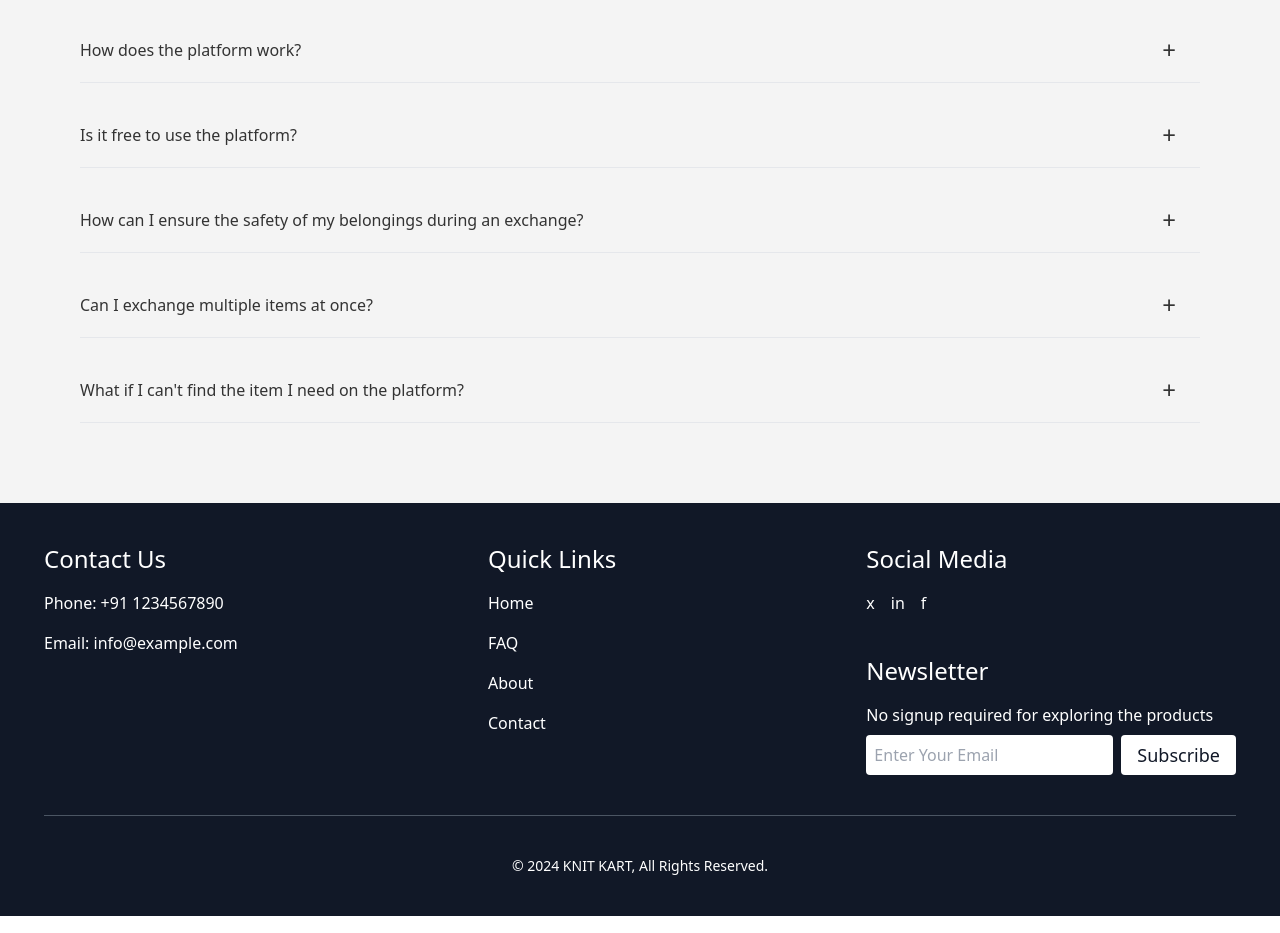
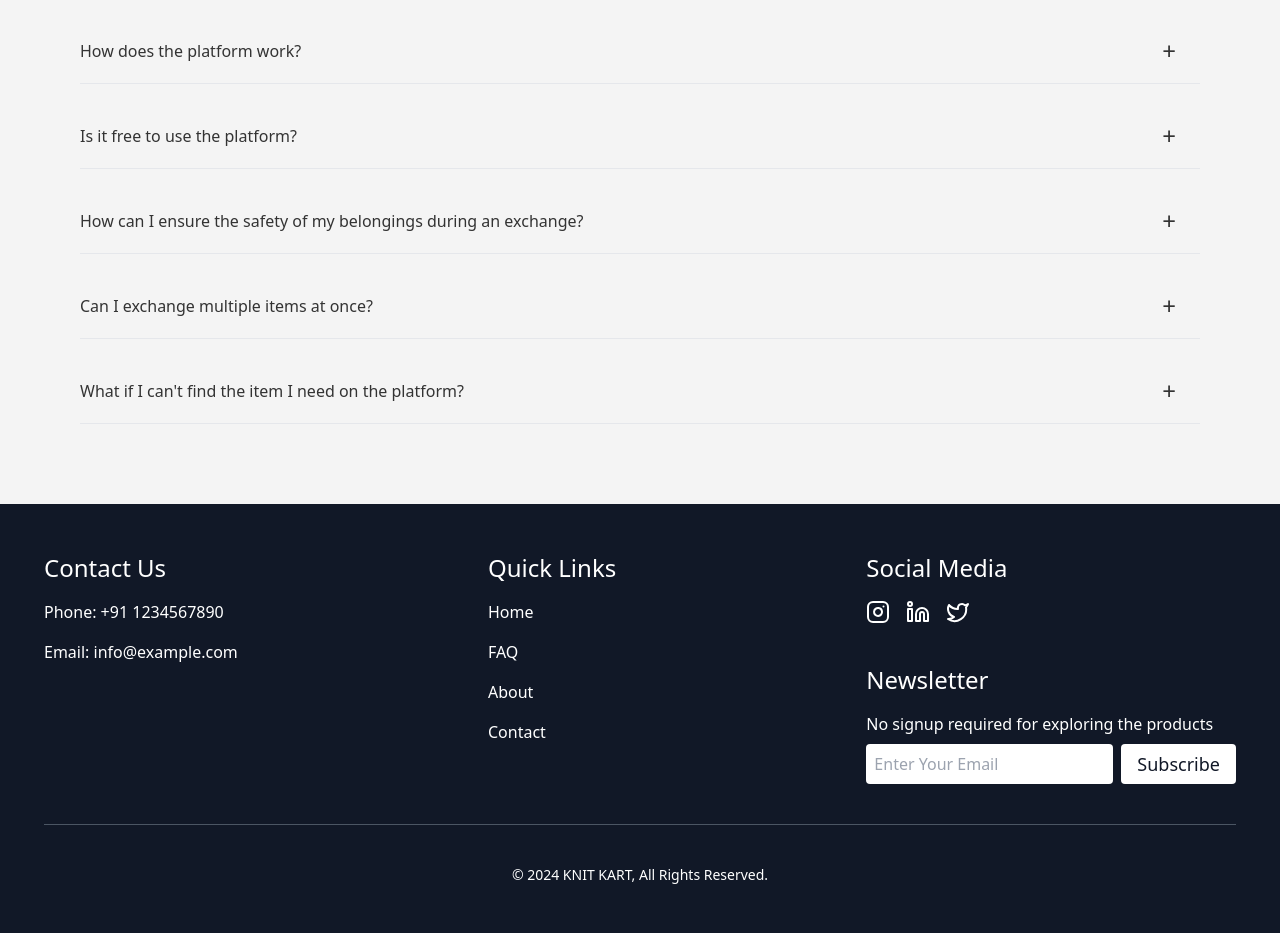
Before and after one commit to Rahul-K-Saini/KNIT-KART, a React (Vite) app in the folder frontend/: page / in a window 1280 px wide. Shown: the part 920-1853 px from the top of the page. Built offline with nearby package versions, Linux system fonts and the light colour scheme.

Commit message:
minor changes in ui [FAQ,Features]

```diff
--- a/frontend/package.json
+++ b/frontend/package.json
@@ -15,7 +15,6 @@
     "@radix-ui/react-slot": "^1.0.2",
     "clsx": "^2.1.0",
     "localforage": "^1.10.0",
-    "lucide-react": "^0.323.0",
     "match-sorter": "^6.3.3",
     "path": "^0.12.7",
     "react": "^18.2.0",
--- a/frontend/src/Components/FAQs/FAQs.jsx
+++ b/frontend/src/Components/FAQs/FAQs.jsx
@@ -20,7 +20,7 @@ const Faq = () => {
   return (
     <div
       id="FAQs"
-      className="md:p-20 px-4 py-14 flex flex-col justify-center items-center"
+      className="md:p-20 px-4 py-12  flex flex-col justify-center items-center"
       style={{ backgroundColor: "#F4F4F4", color: "#333333" }}
     >
       <h1 className="text-3xl font-medium mb-6">Common Queries</h1>
--- a/frontend/src/Components/FAQs/Question.jsx
+++ b/frontend/src/Components/FAQs/Question.jsx
@@ -1,15 +1,19 @@
 const Question = ({ question, answer, showAnswer, toggleAnswer }) => {
   return (
-        <div className='border-b py-4 cursor-pointer' onClick={toggleAnswer}>
-            <div className='flex items-center justify-between'><a className='font-medium'>{question}</a>
-                <button className='mr-6 transition-all duration-300'>
-                    <h3 className='text-2xl font-medium'>{showAnswer ? "-" : "+"}</h3>
-                </button></div>
-            <p className='pr-10' style={{
-                maxHeight: showAnswer ? "1000px" : "0",
+    <div className="border-b py-4 cursor-pointer" onClick={toggleAnswer}>
+      <div className="flex items-center justify-between">
+        <a className="font-medium">{question}</a>
+        <button className="mr-6 transition-all duration-300">
+          <h3 className="text-2xl font-medium">{showAnswer ? "-" : "+"}</h3>
+        </button>
+      </div>
+      <p
+        className="pr-10"
+        style={{
+          maxHeight: showAnswer ? "" : "0",
           opacity: showAnswer ? 1 : 0,
-                transition: "max-height 0.3s, opacity 0.15s",
-            }}>
+        }}
+      >
         {answer}
       </p>
     </div>
--- a/frontend/src/Components/Features/Features.jsx
+++ b/frontend/src/Components/Features/Features.jsx
@@ -5,7 +5,7 @@ import features from './allfeatures';
 const Features = () => {
 
     return (
-        <div className='md:p-20 px-4 py-14 flex flex-col justify-center items-center' style={{ backgroundColor: "#F4F4F4", color: "#333333" }}>
+        <div className='md:p-20 px-4 py-12 border-b flex flex-col justify-center items-center' style={{ backgroundColor: "#F4F4F4", color: "#333333" }}>
             <h1 className='text-3xl font-medium mb-6'>Why Us</h1>
             <p className="mb-8">Unveiling Our Specialties</p>
             <div className="grid md:grid-cols-3 grid-cols-1 gap-8" style={{ color: "#FAF9F6" }}>
--- a/frontend/src/Components/Footer/Footer.jsx
+++ b/frontend/src/Components/Footer/Footer.jsx
@@ -1,8 +1,10 @@
 import React from "react";
+import { Instagram, Linkedin, Twitter } from "lucide-react";
+import "./footer.modules.css";
 
 const Footer = () => {
   return (
-    <div className="px-4 md:px-11 py-10 bg-gray-900 text-white">
+    <div className="px-4 md:px-11 py-12  bg-gray-900 text-white">
       <div className="flex flex-col md:flex-row justify-between">
         <div className="flex flex-col mb-8 md:mb-0">
           <h1 className="text-lg md:text-2xl mb-4">Contact Us</h1>
@@ -18,7 +20,7 @@ const Footer = () => {
             <ul className="list-none space-y-4">
               <li className="cursor-pointer">
                 <a
-                  href="/#"
+                  href="/"
                   className="relative after:w-0 after:left-0 after:bottom-0 after:border-b-2 after:rounded after:absolute after:duration-300 after:hover:w-full"
                 >
                   Home
@@ -26,7 +28,7 @@ const Footer = () => {
               </li>
               <li className="cursor-pointer">
                 <a
-                  href="/#FAQs"
+                  href="/"
                   className="relative after:w-0 after:left-0 after:bottom-0 after:border-b-2 after:rounded after:absolute after:duration-300 after:hover:w-full"
                 >
                   FAQ
@@ -34,7 +36,7 @@ const Footer = () => {
               </li>
               <li className="cursor-pointer">
                 <a
-                  href="/#"
+                  href="/"
                   className="relative after:w-0 after:left-0 after:bottom-0 after:border-b-2 after:rounded after:absolute after:duration-300 after:hover:w-full"
                 >
                   About
@@ -42,7 +44,7 @@ const Footer = () => {
               </li>
               <li className="cursor-pointer">
                 <a
-                  href="/#"
+                  href="/"
                   className="relative after:w-0 after:left-0 after:bottom-0 after:border-b-2 after:rounded after:absolute after:duration-300 after:hover:w-full"
                 >
                   Contact
@@ -55,9 +57,15 @@ const Footer = () => {
         <div className="flex flex-col mb-8 md:mb-0">
           <h1 className="text-lg md:text-2xl mb-4">Social Media</h1>
           <ul className="list-none space-x-4 flex mb-10">
-            <li className="cursor-pointer hover:scale-125 duration-300">x</li>
-            <li className="cursor-pointer hover:scale-125 duration-300">in</li>
-            <li className="cursor-pointer hover:scale-125 duration-300">f</li>
+            <li className="cursor-pointer duration-300 hover:text-red-600">
+              <Instagram />
+            </li>
+            <li className="cursor-pointer duration-300 hover:text-blue-600">
+              <Linkedin />
+            </li>
+            <li className="cursor-pointer duration-300 hover:text-blue-600">
+              <Twitter />
+            </li>
           </ul>
           <div className="flex flex-col space-y-2">
             <h1 className="text-lg md:text-2xl mb-2">Newsletter</h1>
--- /dev/null
+++ b/frontend/src/Components/Footer/footer.modules.css
@@ -0,0 +1,14 @@
+.instaHover{
+    background: linear-gradient(
+    45deg,
+    #f09433 0%,
+    #e6683c 25%,
+    #dc2743 50%,
+    #cc2366 75%,
+    #bc1888 100%
+  );
+  -webkit-background-clip: text;
+  background-clip: text;
+  -webkit-text-fill-color:transparent;
+  cursor: pointer;
+}
--- a/frontend/src/main.jsx
+++ b/frontend/src/main.jsx
@@ -16,7 +16,7 @@ const router = createBrowserRouter([
         element: <LandingPage />,
       },
       {
-        path: "/entrance",
+        path: "entrance",
         element: <Entrance />,
       },
     ],
```
Lines whose indentation alone changed are shown as unchanged.
